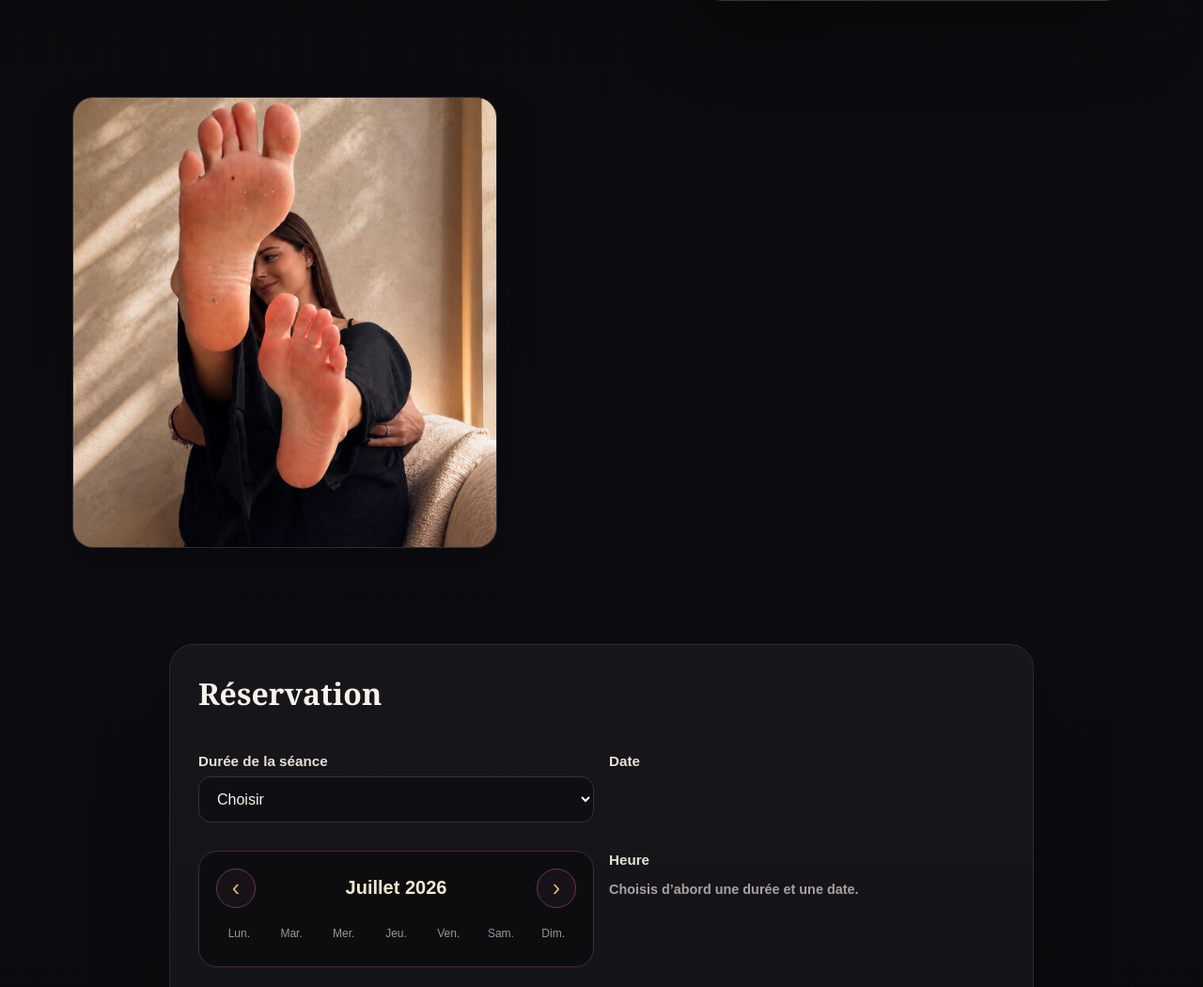
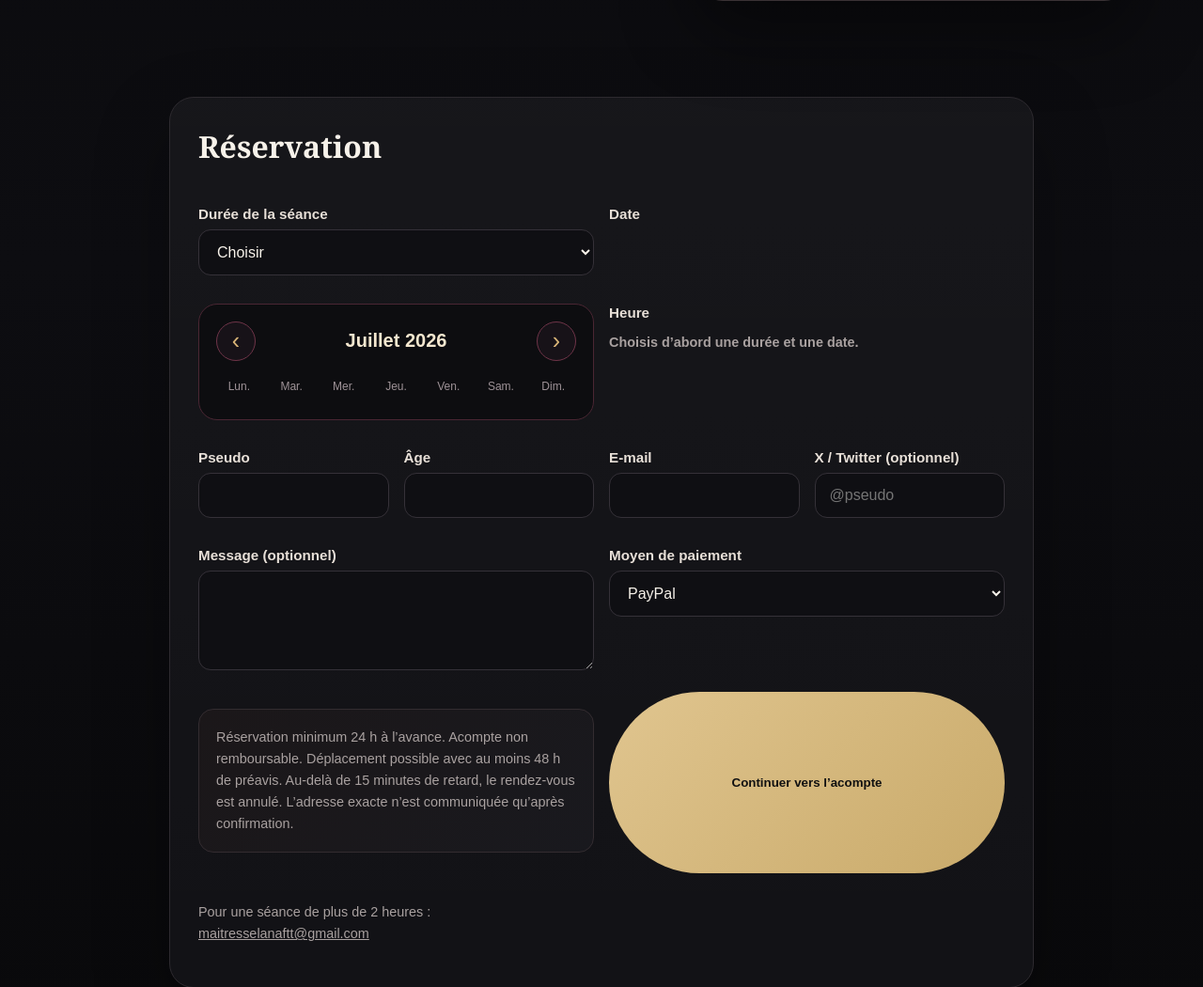
Before and after one commit to maitresselana/Ma-tresse-Lana, a Flask app: page / in a window 1280 px wide. Shown: the part 732-1782 px from the top of the page at 94% size. Run offline with Flask 3, Linux system fonts and the light colour scheme.

Commit message:
Update index.html

```diff
--- a/templates/index.html
+++ b/templates/index.html
@@ -7,11 +7,7 @@
 <p>Choisis la durée, la date et l’heure. L’acompte bloque temporairement le créneau, puis Maîtresse Lana confirme personnellement le rendez-vous par e-mail.</p>
 <a class="btn primary" href="#reservation">Voir les disponibilités</a></div>
 <img src="{{ url_for('static', filename='lana1.PNG') }}" alt="Maîtresse Lana"></section>
-<section class="wrap">
-  <div class="gallery">
-    <img src="{{ url_for('static', filename='lana1.PNG') }}" alt="Maîtresse Lana">
-  </div>
-</section>
+
 <section class="wrap" id="reservation"><div class="card"><h2>Réservation</h2>
 <form method="post" action="{{ url_for('book') }}" id="bookingForm">
 <div class="grid">
```
